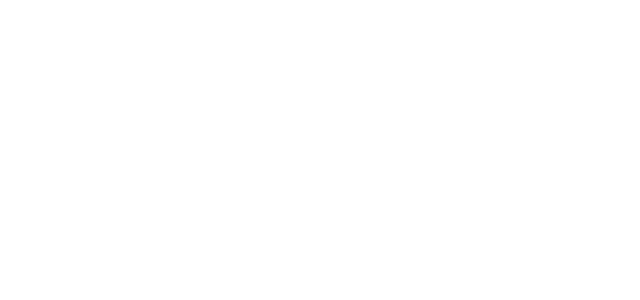
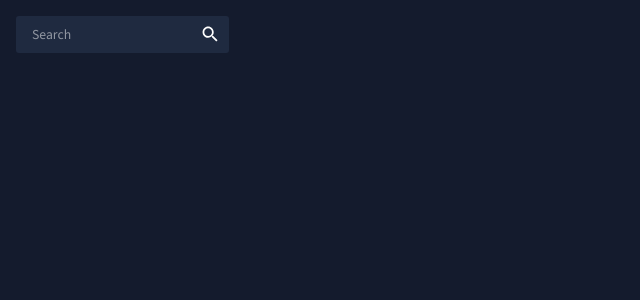
Before and after one commit to UjjwalKaul/sample-dashboard, a React (Create React App) app: page / in a window 1280 px wide. Shown: the top 300 px of the page, without its empty margins (0-640 px from the left). Built offline with nearby package versions, Linux system fonts and the light colour scheme.

Commit message:
Added themes

```diff
--- a/src/App.js
+++ b/src/App.js
@@ -1,5 +1,21 @@
+import Topbar from './scenes/global/Topbar';
+import { ColorModeContext, useMode } from './theme';
+import { CssBaseline, ThemeProvider } from '@mui/material';
+
 function App() {
-  return <div className="app"></div>;
+  const [theme, colorMode] = useMode();
+  return (
+    <ColorModeContext.Provider value={colorMode}>
+      <ThemeProvider theme={theme}>
+        <CssBaseline />
+        <div className="app">
+          <main className="content">
+            <Topbar />
+          </main>
+        </div>
+      </ThemeProvider>
+    </ColorModeContext.Provider>
+  );
 }
 
 export default App;
--- a/src/index.css
+++ b/src/index.css
@@ -7,7 +7,7 @@ body,
 .content {
   height: 100%;
   width: 100%;
-  font-family: 'Source Sans Pro', sans-serif;
+  font-family: 'Source Sans 3', sans-serif;
 }
 
 .app {
--- /dev/null
+++ b/src/scenes/dashboard/index.js
@@ -0,0 +1,5 @@
+import React from 'react';
+
+export default function Dashboard() {
+  return <div>Dashboard</div>;
+}
--- /dev/null
+++ b/src/scenes/global/Sidebar.jsx
@@ -0,0 +1,5 @@
+import React from 'react';
+
+export default function Sidebar() {
+  return <div>Sidebar</div>;
+}
--- /dev/null
+++ b/src/scenes/global/Topbar.jsx
@@ -0,0 +1,30 @@
+import { useContext } from 'react';
+import { Box, IconButton, useTheme } from '@mui/material';
+import { ColorModeContext, tokens } from '../../theme';
+import { InputBase } from '@mui/material';
+import LightModeOutlinedIcon from '@mui/icons-material/LightModeOutlined';
+import DarkModeOutlinedIcon from '@mui/icons-material/DarkModeOutlined';
+import NotificationsOutlinedIcon from '@mui/icons-material/NotificationsOutlined';
+import SettingsOutlinedIcon from '@mui/icons-material/SettingsOutlined';
+import PersonOutlinedIcon from '@mui/icons-material/PersonOutlined';
+import SearchIcon from '@mui/icons-material/Search';
+
+export default function Topbar() {
+  const theme = useTheme();
+  const colors = tokens(theme.palette.mode);
+  const colorMode = useContext(ColorModeContext);
+  return (
+    <Box display="flex" justifyContent="space-between" p={2}>
+      <Box
+        display="flex"
+        backgroundColor={colors.primary[400]}
+        borderRadius="3px">
+        <InputBase sx={{ ml: 2, flex: 1 }} placeholder="Search" />
+        <IconButton type="button" sx={{ p: 1 }}>
+          <SearchIcon />
+        </IconButton>
+      </Box>
+      <Box></Box>
+    </Box>
+  );
+}
--- /dev/null
+++ b/src/theme.js
@@ -0,0 +1,214 @@
+import { createContext, useState, useMemo } from 'react';
+import { createTheme } from '@mui/material/styles';
+
+// color design tokens export
+export const tokens = (mode) => ({
+  ...(mode === 'dark'
+    ? {
+        grey: {
+          100: '#e0e0e0',
+          200: '#c2c2c2',
+          300: '#a3a3a3',
+          400: '#858585',
+          500: '#666666',
+          600: '#525252',
+          700: '#3d3d3d',
+          800: '#292929',
+          900: '#141414',
+        },
+        primary: {
+          100: '#d0d1d5',
+          200: '#a1a4ab',
+          300: '#727681',
+          400: '#1F2A40',
+          500: '#141b2d',
+          600: '#101624',
+          700: '#0c101b',
+          800: '#080b12',
+          900: '#040509',
+        },
+        greenAccent: {
+          100: '#dbf5ee',
+          200: '#b7ebde',
+          300: '#94e2cd',
+          400: '#70d8bd',
+          500: '#4cceac',
+          600: '#3da58a',
+          700: '#2e7c67',
+          800: '#1e5245',
+          900: '#0f2922',
+        },
+        redAccent: {
+          100: '#f8dcdb',
+          200: '#f1b9b7',
+          300: '#e99592',
+          400: '#e2726e',
+          500: '#db4f4a',
+          600: '#af3f3b',
+          700: '#832f2c',
+          800: '#58201e',
+          900: '#2c100f',
+        },
+        blueAccent: {
+          100: '#e1e2fe',
+          200: '#c3c6fd',
+          300: '#a4a9fc',
+          400: '#868dfb',
+          500: '#6870fa',
+          600: '#535ac8',
+          700: '#3e4396',
+          800: '#2a2d64',
+          900: '#151632',
+        },
+      }
+    : {
+        grey: {
+          100: '#141414',
+          200: '#292929',
+          300: '#3d3d3d',
+          400: '#525252',
+          500: '#666666',
+          600: '#858585',
+          700: '#a3a3a3',
+          800: '#c2c2c2',
+          900: '#e0e0e0',
+        },
+        primary: {
+          100: '#040509',
+          200: '#080b12',
+          300: '#0c101b',
+          400: '#f2f0f0', // manually changed
+          500: '#141b2d',
+          600: '#1F2A40',
+          700: '#727681',
+          800: '#a1a4ab',
+          900: '#d0d1d5',
+        },
+        greenAccent: {
+          100: '#0f2922',
+          200: '#1e5245',
+          300: '#2e7c67',
+          400: '#3da58a',
+          500: '#4cceac',
+          600: '#70d8bd',
+          700: '#94e2cd',
+          800: '#b7ebde',
+          900: '#dbf5ee',
+        },
+        redAccent: {
+          100: '#2c100f',
+          200: '#58201e',
+          300: '#832f2c',
+          400: '#af3f3b',
+          500: '#db4f4a',
+          600: '#e2726e',
+          700: '#e99592',
+          800: '#f1b9b7',
+          900: '#f8dcdb',
+        },
+        blueAccent: {
+          100: '#151632',
+          200: '#2a2d64',
+          300: '#3e4396',
+          400: '#535ac8',
+          500: '#6870fa',
+          600: '#868dfb',
+          700: '#a4a9fc',
+          800: '#c3c6fd',
+          900: '#e1e2fe',
+        },
+      }),
+});
+
+// mui theme settings
+export const themeSettings = (mode) => {
+  const colors = tokens(mode);
+  return {
+    palette: {
+      mode: mode,
+      ...(mode === 'dark'
+        ? {
+            // palette values for dark mode
+            primary: {
+              main: colors.primary[500],
+            },
+            secondary: {
+              main: colors.greenAccent[500],
+            },
+            neutral: {
+              dark: colors.grey[700],
+              main: colors.grey[500],
+              light: colors.grey[100],
+            },
+            background: {
+              default: colors.primary[500],
+            },
+          }
+        : {
+            // palette values for light mode
+            primary: {
+              main: colors.primary[100],
+            },
+            secondary: {
+              main: colors.greenAccent[500],
+            },
+            neutral: {
+              dark: colors.grey[700],
+              main: colors.grey[500],
+              light: colors.grey[100],
+            },
+            background: {
+              default: '#fcfcfc',
+            },
+          }),
+    },
+    typography: {
+      fontFamily: ['Source Sans 3', 'sans-serif'].join(','),
+      fontSize: 12,
+      h1: {
+        fontFamily: ['Source Sans 3', 'sans-serif'].join(','),
+        fontSize: 40,
+      },
+      h2: {
+        fontFamily: ['Source Sans 3', 'sans-serif'].join(','),
+        fontSize: 32,
+      },
+      h3: {
+        fontFamily: ['Source Sans 3', 'sans-serif'].join(','),
+        fontSize: 24,
+      },
+      h4: {
+        fontFamily: ['Source Sans 3', 'sans-serif'].join(','),
+        fontSize: 20,
+      },
+      h5: {
+        fontFamily: ['Source Sans 3', 'sans-serif'].join(','),
+        fontSize: 16,
+      },
+      h6: {
+        fontFamily: ['Source Sans 3', 'sans-serif'].join(','),
+        fontSize: 14,
+      },
+    },
+  };
+};
+
+// context for color mode
+export const ColorModeContext = createContext({
+  toggleColorMode: () => {},
+});
+
+export const useMode = () => {
+  const [mode, setMode] = useState('dark');
+
+  const colorMode = useMemo(
+    () => ({
+      toggleColorMode: () =>
+        setMode((prev) => (prev === 'light' ? 'dark' : 'light')),
+    }),
+    []
+  );
+
+  const theme = useMemo(() => createTheme(themeSettings(mode)), [mode]);
+  return [theme, colorMode];
+};
```
